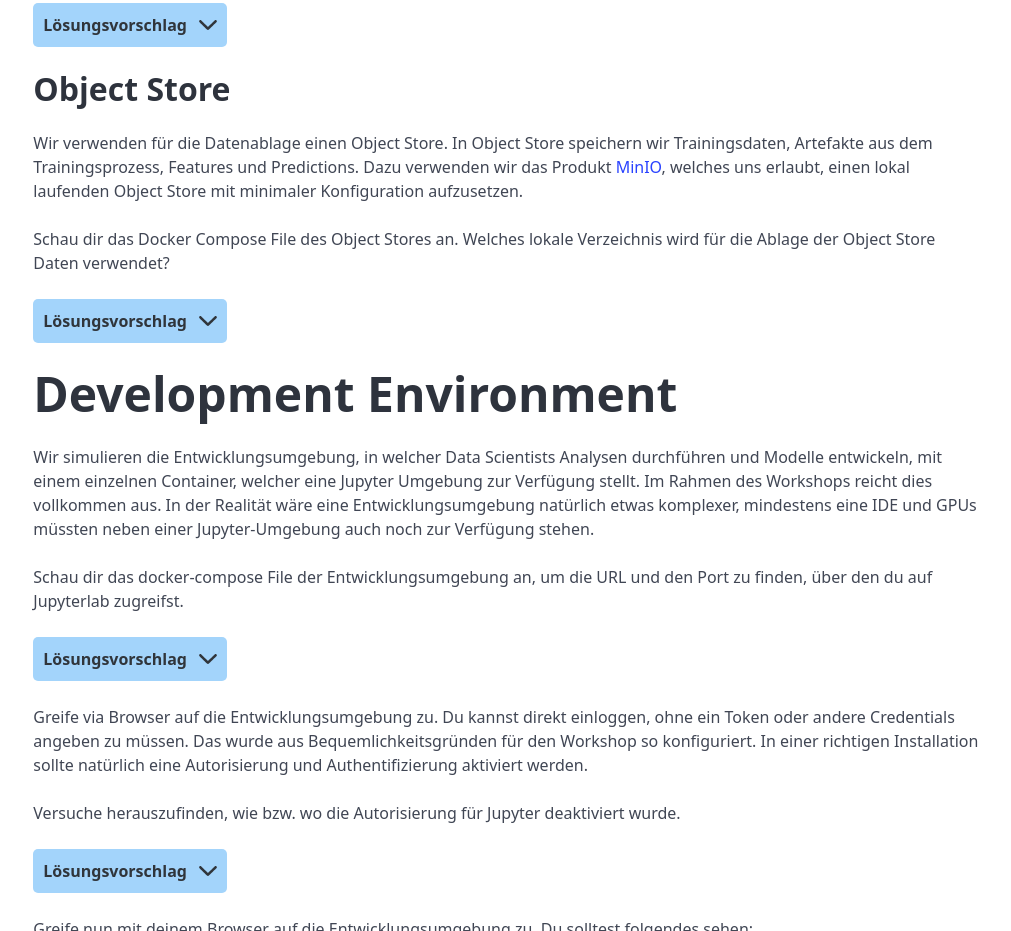
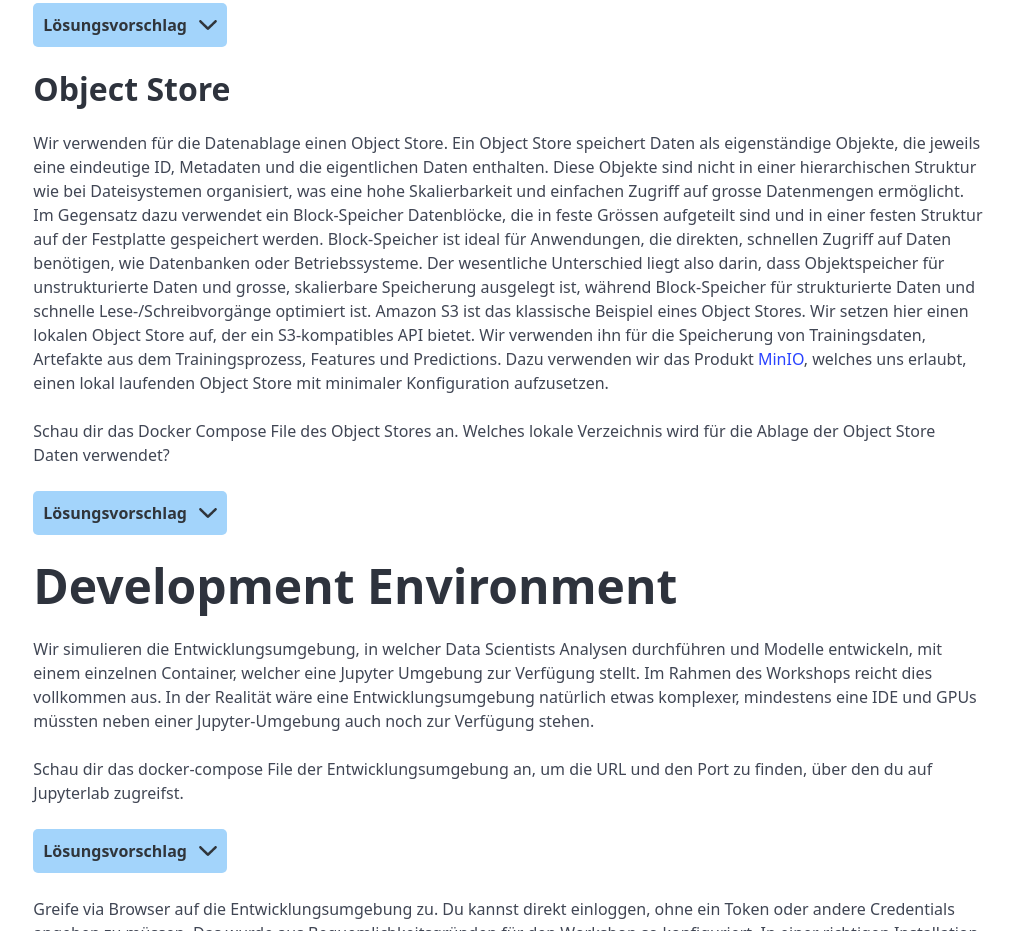
Before and after one commit to tobycheese/hslu_cas_ml_hs_2024, a plain HTML site: page exercises/html/06_Einfuehrung_Infrastruktur.html in a window 1280 px wide. Shown: the part 1853-2784 px from the top of the page, without its empty margins (132-1143 px from the left). Drawn offline with nearby package versions, Linux system fonts and the light colour scheme.

Commit message:
explain object store

```diff
--- a/exercises/html/06_Einfuehrung_Infrastruktur.html
+++ b/exercises/html/06_Einfuehrung_Infrastruktur.html
@@ -153,7 +153,20 @@
                     <h3 class="title is-3"> Object Store</h3>
 
                     <div class="block">
-                        Wir verwenden für die Datenablage einen Object Store. In Object Store speichern wir
+                        Wir verwenden für die Datenablage einen Object Store. Ein Object Store speichert Daten als
+                        eigenständige Objekte, die jeweils eine eindeutige ID, Metadaten und die eigentlichen Daten
+                        enthalten. Diese Objekte sind nicht in einer hierarchischen Struktur wie bei Dateisystemen
+                        organisiert, was eine hohe Skalierbarkeit und einfachen Zugriff auf grosse Datenmengen
+                        ermöglicht.
+                        Im Gegensatz dazu verwendet ein Block-Speicher Datenblöcke, die in feste Grössen aufgeteilt sind
+                        und in einer festen Struktur auf der Festplatte gespeichert werden. Block-Speicher ist ideal für
+                        Anwendungen, die direkten, schnellen Zugriff auf Daten benötigen, wie Datenbanken oder
+                        Betriebssysteme. Der wesentliche Unterschied liegt also darin, dass Objektspeicher für
+                        unstrukturierte Daten und grosse, skalierbare Speicherung ausgelegt ist, während Block-Speicher
+                        für strukturierte Daten und schnelle Lese-/Schreibvorgänge optimiert ist. Amazon S3 ist das
+                        klassische Beispiel eines Object Stores. Wir setzen hier einen lokalen Object Store auf, der ein
+                        S3-kompatibles API bietet.
+                        Wir verwenden ihn für die Speicherung von
                         Trainingsdaten, Artefakte aus dem Trainingsprozess, Features und Predictions. Dazu verwenden wir
                         das Produkt <a href="https://min.io/">MinIO</a>, welches uns erlaubt, einen lokal laufenden
                         Object Store mit minimaler Konfiguration aufzusetzen.
```
